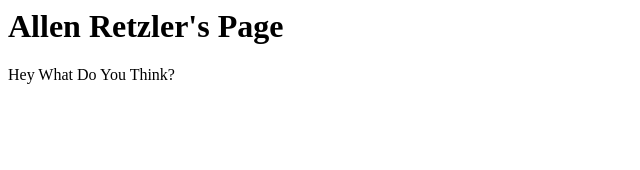
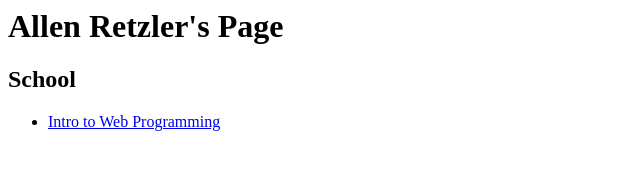
Before and after one commit to allenretz/allenretz.github.io, a plain HTML site: page index.html in a window 1280 px wide. Shown: the whole page, without its empty margins (0-640 px from the left). Drawn offline with Linux system fonts and the light colour scheme.

Commit message:
website update

```diff
--- a/index.html
+++ b/index.html
@@ -1 +1,5 @@
-<h1>Allen Retzler's Page</h1><p>Hey What Do You Think?</p>
+<h1>Allen Retzler's Page</h1>
+<h2>School</h2>
+<ul>
+<li><a href="/Intro-To-Web-Programming/">Intro to Web Programming</a></li>
+</ul>
```
